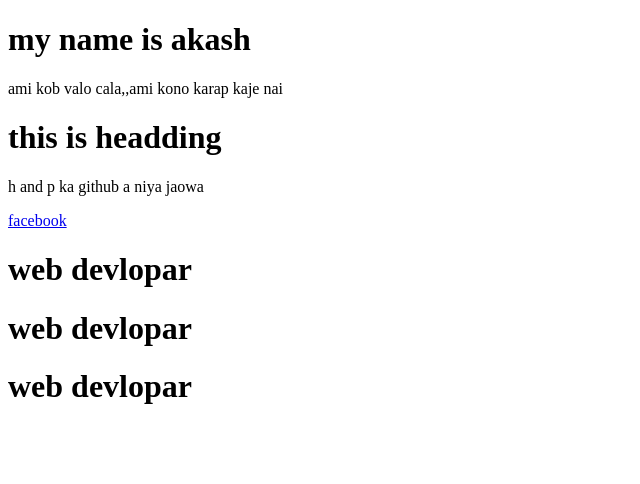
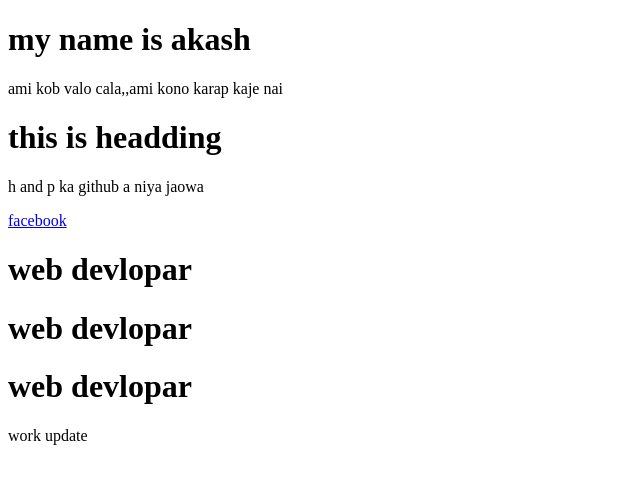
Before and after one commit to hannanuddin78/my-first-website, a plain HTML site: page index.html in a window 1280 px wide. Shown: the full height of the page, 0-640 px from the left. Drawn offline with Linux system fonts and the light colour scheme.

Commit message:
work update new

```diff
--- a/index.html
+++ b/index.html
@@ -14,5 +14,6 @@
     <h1>web devlopar</h1>
     <h1>web devlopar</h1>
     <h1>web devlopar</h1>
+    <p>work update</p>
 </body>
 </html>
```
